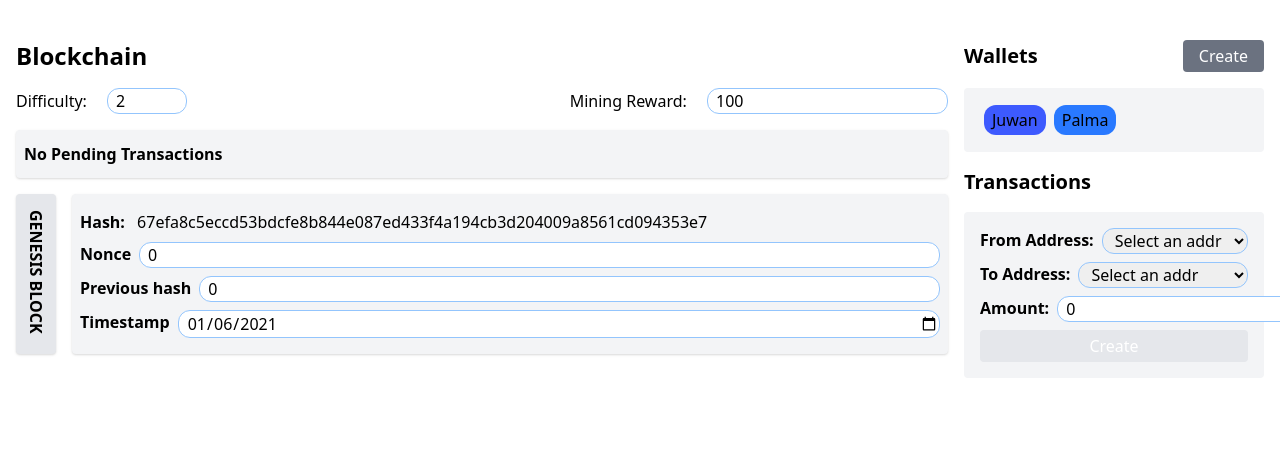
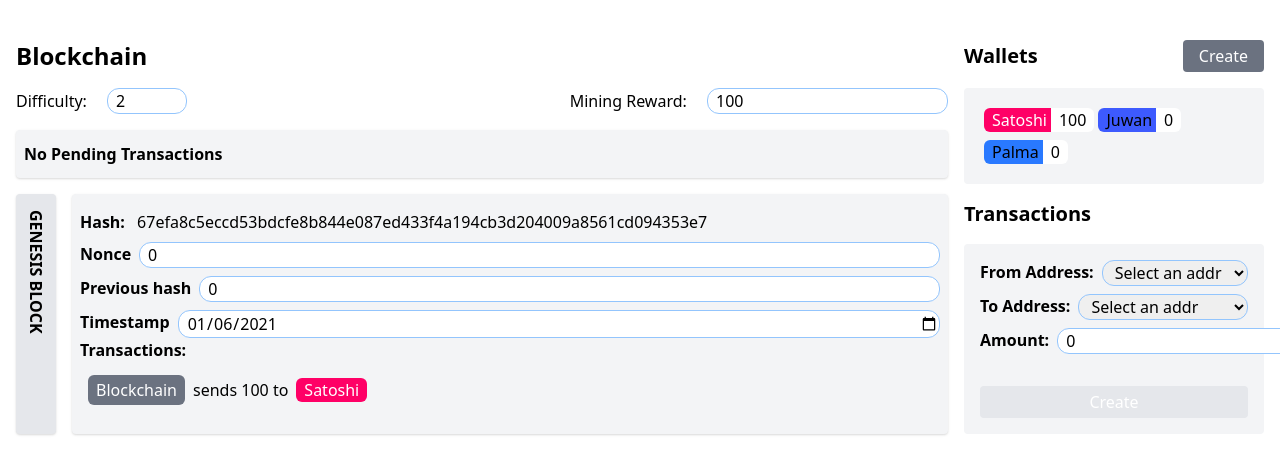
Before and after one commit to xavism/blockchain, a React (Create React App) app: page / in a window 1280 px wide. Shown: the top 474 px of the page. Built offline with nearby package versions, Linux system fonts and the light colour scheme.

Commit message:
Amount and some validations

```diff
--- a/src/components/Block.jsx
+++ b/src/components/Block.jsx
@@ -36,7 +36,7 @@ const Block = ({ index, block }) => {
         </div>
         {transactions.length ?
           <div>
-          <p>Transactions:</p>
+          <p className="font-bold">Transactions:</p>
           <Transactions transactions={transactions} />
         </div>
         : null
--- a/src/components/CreateTransactions.jsx
+++ b/src/components/CreateTransactions.jsx
@@ -1,5 +1,6 @@
 import { useState } from "react"
 import { useDispatch, useSelector } from "react-redux"
+import ChainHelper from "../helpers/chain.helper"
 import TransactionHelper from "../helpers/transaction.helper"
 import { addTransaction } from "../redux/blockchain/actions"
 
@@ -9,21 +10,30 @@ const CreateTransactions = () => {
   const [from, setFrom] = useState('')
   const [to, setTo] = useState('')
   const [amount, setAmount] = useState(0)
-
+  const [error, setError] = useState('')
   // redux
   const { wallets } = useSelector(state => state.wallets)
-
+  const { chain } = useSelector(state => state.blockchain)
   //handlers
   const handleInput = (setter, { target: { value }}) => {
     setter(value)
+    setError('')
   }
   const handleAddTransaction = () => {
     let fromTx = wallets.find(wallet => wallet.publicKey === from)
     let toTx = wallets.find(wallet => wallet.publicKey === to)
-    let tx = TransactionHelper.createTx(fromTx, toTx, amount)
-    TransactionHelper.signTx(tx, fromTx)
-    dispatch(addTransaction(tx))
-    clean()
+    let parsedAmount = parseFloat(amount)
+    let fromFunds = ChainHelper.getBalanceOfAddress(chain, from)
+    if ( fromFunds >= parsedAmount) {
+      let tx = TransactionHelper.createTx(fromTx, toTx, parseFloat(amount))
+      TransactionHelper.signTx(tx, fromTx)
+      dispatch(addTransaction(tx))
+      clean()
+    }
+    else {
+      setError(`Insuficient funds of ${fromTx.name}`)
+      console.error(`Insuficient funds of ${fromTx.name}, current funds: ${fromFunds}`)
+    }
   }
 
   //methods
@@ -56,9 +66,12 @@ const CreateTransactions = () => {
             {renderSelectOptions() }
           </select>
         </div>
-        <div className="flex mb-2">
+        <div className="flex">
           <label className="font-bold mr-2" htmlFor="from">Amount: </label>
           <input className="flex-1" value={amount} onChange={(e) => handleInput(setAmount, e)} type="number" step="10" min="0"/>
+        </div>
+        <div className="h-8 flex items-center text-red-400">
+          { error }
         </div>
         <button
           disabled={!amount || from === '' || to === ''}
--- a/src/components/Wallet.jsx
+++ b/src/components/Wallet.jsx
@@ -1,12 +1,26 @@
-const Wallet = ({ wallet }) => {
+import { useSelector } from 'react-redux'
+import ChainHelper from './../helpers/chain.helper'
+
+const Wallet = ({ wallet, withAmount = false }) => {
+  const { chain } = useSelector(state => state.blockchain)
+
   return (
     <div className="cursor-pointer">
-      { !wallet ?  <span className="py-1 px-2 rounded-xl bg-gray-500 text-white">Blockchain</span>
+      { !wallet ?  <span className="py-1 px-2 rounded-md bg-gray-500 text-white">Blockchain</span>
         :
       <span
       style={{backgroundColor: wallet.color, color: wallet.textColor}}
-      className="py-1 px-2 rounded-xl">
-        {wallet.name}
+      className="rounded-md flex items-center">
+        <div className="px-2">
+          {wallet.name}
+        </div>
+        { withAmount ?
+          <div className="px-2 text-black bg-white rounded-r-md -m-1">
+            {ChainHelper.getBalanceOfAddress(chain, wallet.publicKey)}
+          </div>
+          :
+          null
+        }
       </span>
     }
     </div>
--- a/src/components/Wallets.jsx
+++ b/src/components/Wallets.jsx
@@ -1,11 +1,9 @@
 import Wallet from './Wallet'
 import { useDispatch, useSelector } from "react-redux"
 import { createWallet } from "../redux/wallets/actions"
-
 const Wallets = () => {
   const dispatch = useDispatch()
   const { wallets } = useSelector(state => state.wallets)
-
   // renders
   const renderWallets = () => {
     if (!wallets.length) return <p className="py-1">There are no wallets yet</p>
@@ -14,8 +12,8 @@ const Wallets = () => {
 
   const renderWalletPill = (wallet) => {
     return (
-      <div className="m-1 cursor-pointer" key={wallet.publicKey}>
-        <Wallet wallet={wallet} />
+      <div className="m-1 cursor-pointer flex items-center" key={wallet.publicKey}>
+        <Wallet wallet={wallet} withAmount={true}/>
       </div>
     )
   }
--- a/src/helpers/block.helper.js
+++ b/src/helpers/block.helper.js
@@ -1,5 +1,7 @@
 import { SHA256 } from 'crypto-js'
+import TransactionHelper from './transaction.helper'
 import { generateId } from './utils'
+import WalletHelper from './wallet.helper'
 
 class BlockHelper {
   // All the info need to create a block in our chain, in this step we change data with a transactions array per each block
@@ -24,9 +26,11 @@ class BlockHelper {
     }
   }
 
-  static createGenesisBlock() {
+  static createGenesisBlock(miningReward) {
     console.log(SHA256)
-    return this.createBlock(new Date().toISOString().split('T')[0], [], '0')
+    let block = this.createBlock(new Date().toISOString().split('T')[0], [], '0')
+    block.transactions.push(TransactionHelper.createTx(null, WalletHelper.getSatoshi(), miningReward))
+    return block
   }
   // Method that calculates the hash of the block
   static calculateHash(timestamp, transactions, previousHash, nonce) {
--- a/src/helpers/chain.helper.js
+++ b/src/helpers/chain.helper.js
@@ -16,6 +16,22 @@ class ChainHelper {
     return chain[chain.length - 1]
   }
 
+  static getBalanceOfAddress(chain, address) {
+    let balance = 0
+    // Looping all blocks
+    for (const block of chain) {
+      // Looping all transactions inside a block
+      for(const tx of block.transactions) {
+        // If you are the sender, the total amount have to decrease
+        if(tx.fromAddress?.publicKey === address) balance -= parseFloat(tx.amount)
+        // If you are the receiver, the total amount have to increase
+        if(tx.toAddress?.publicKey === address) balance += parseFloat(tx.amount)
+      }
+    }
+
+    return balance
+  }
+
 }
 
 export default ChainHelper
--- a/src/helpers/wallet.helper.js
+++ b/src/helpers/wallet.helper.js
@@ -2,7 +2,14 @@ import { ec } from 'elliptic'
 import faker from 'faker'
 import ColorHelper from './color.helper'
 const EC = new ec('secp256k1')
-
+const satoshiKey = EC.genKeyPair()
+const satoshi = {
+  name: 'Satoshi',
+  color: '#ff0066',
+  textColor: 'white',
+  publicKey: satoshiKey.getPublic('hex'),
+  privateKey: satoshiKey.getPrivate('hex')
+}
 
 export default class WalletHelper {
 
@@ -19,4 +26,5 @@ export default class WalletHelper {
       privateKey,
     }
   }
+  static getSatoshi = () => satoshi
 }
--- a/src/redux/blockchain/reducers.js
+++ b/src/redux/blockchain/reducers.js
@@ -1,12 +1,12 @@
 import BlockHelper from "../../helpers/block.helper"
 import TransactionHelper from "../../helpers/transaction.helper"
 import { ADD_TRANSACTION, CHANGE_DIFFICULTY, CHANGE_REWARD, MINE, UPDATE_BLOCK } from "./types"
-
+const INITIAL_REWARD= 100
 const initialState = {
-  chain: [BlockHelper.createGenesisBlock()],
+  chain: [BlockHelper.createGenesisBlock(INITIAL_REWARD)],
   difficulty: 2,
   pendingTransactions: [],
-  miningReward: 100
+  miningReward: INITIAL_REWARD
 }
 
 const reducer = (state = initialState, action) => {
--- a/src/redux/wallets/reducers.js
+++ b/src/redux/wallets/reducers.js
@@ -2,7 +2,7 @@ import WalletHelper from "../../helpers/wallet.helper";
 import { ADD_WALLET } from "./types";
 
 const initialState = {
-  wallets: [WalletHelper.createRandomWallet(), WalletHelper.createRandomWallet()]
+  wallets: [WalletHelper.getSatoshi(), WalletHelper.createRandomWallet(), WalletHelper.createRandomWallet()]
 }
 
 const reducer = (state = initialState, action) => {
```
